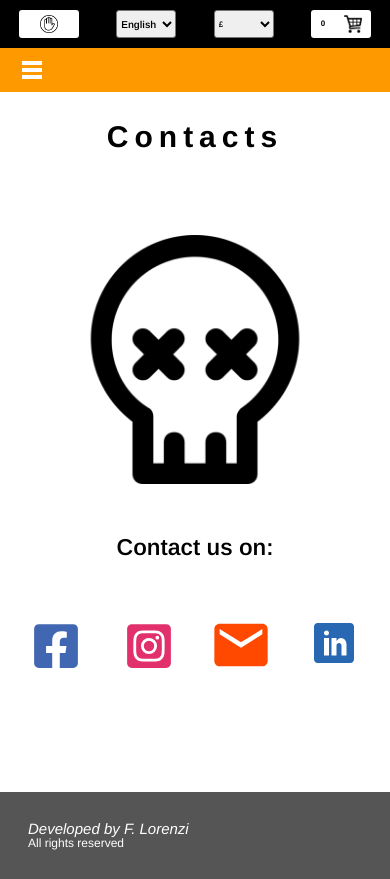
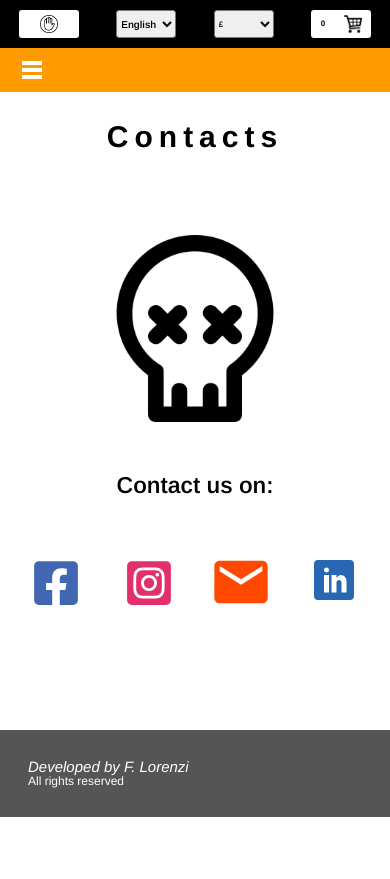
Before and after one commit to fabiolorenzi/tha-shirt, a React (Create React App) app in the folder client/: page /contacts in a window 390 px wide. After the commit the page ends 844 px from the top, so only its background shows below. Built offline with nearby package versions, Linux system fonts and the light colour scheme; a web font is replaced by a local one.

Commit message:
modified logo width in other components

```diff
--- a/client/src/components/AboutUs/stylesheets/AboutUs.css
+++ b/client/src/components/AboutUs/stylesheets/AboutUs.css
@@ -92,7 +92,7 @@
     margin: auto;
   }
   .aboutUsBody .aboutUsLeft img {
-    width: 80%;
+    width: 60%;
   }
   .aboutUsBody .aboutUsRight {
     display: block;
--- a/client/src/components/AboutUs/stylesheets/AboutUs.scss
+++ b/client/src/components/AboutUs/stylesheets/AboutUs.scss
@@ -83,7 +83,7 @@
             width: 80%;
             margin: auto;
             img {
-                width: 80%;
+                width: 60%;
             }
         }
         .aboutUsRight {
--- a/client/src/components/Contacts/stylesheets/Contacts.css
+++ b/client/src/components/Contacts/stylesheets/Contacts.css
@@ -122,7 +122,7 @@
     margin: auto;
   }
   .contactsBody .contactsLeft img {
-    width: 80%;
+    width: 60%;
   }
   .contactsBody .contactsRight {
     display: block;
--- a/client/src/components/Contacts/stylesheets/Contacts.scss
+++ b/client/src/components/Contacts/stylesheets/Contacts.scss
@@ -109,7 +109,7 @@
             width: 80%;
             margin: auto;
             img {
-                width: 80%;
+                width: 60%;
             }
         }
         .contactsRight {
```
